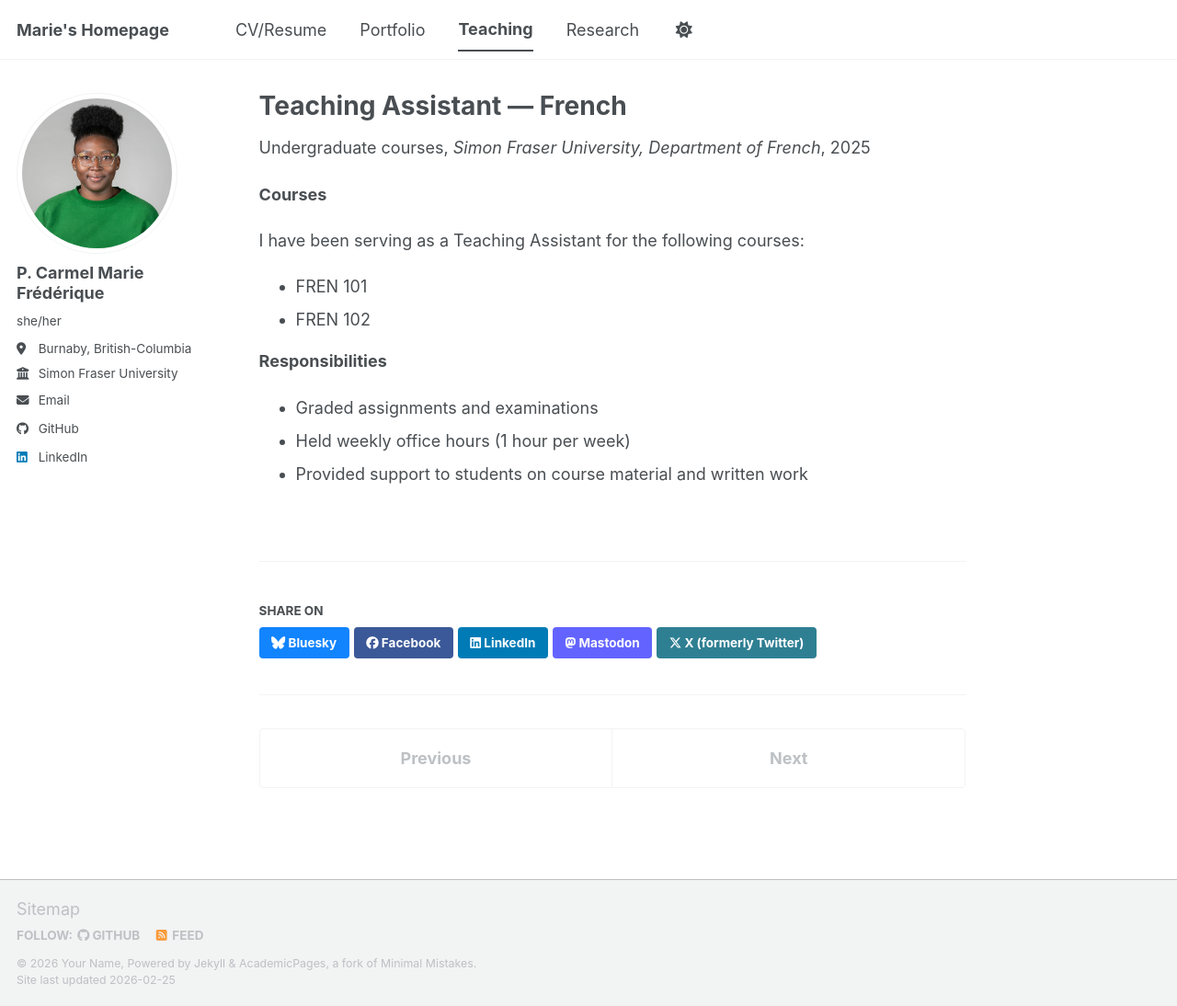
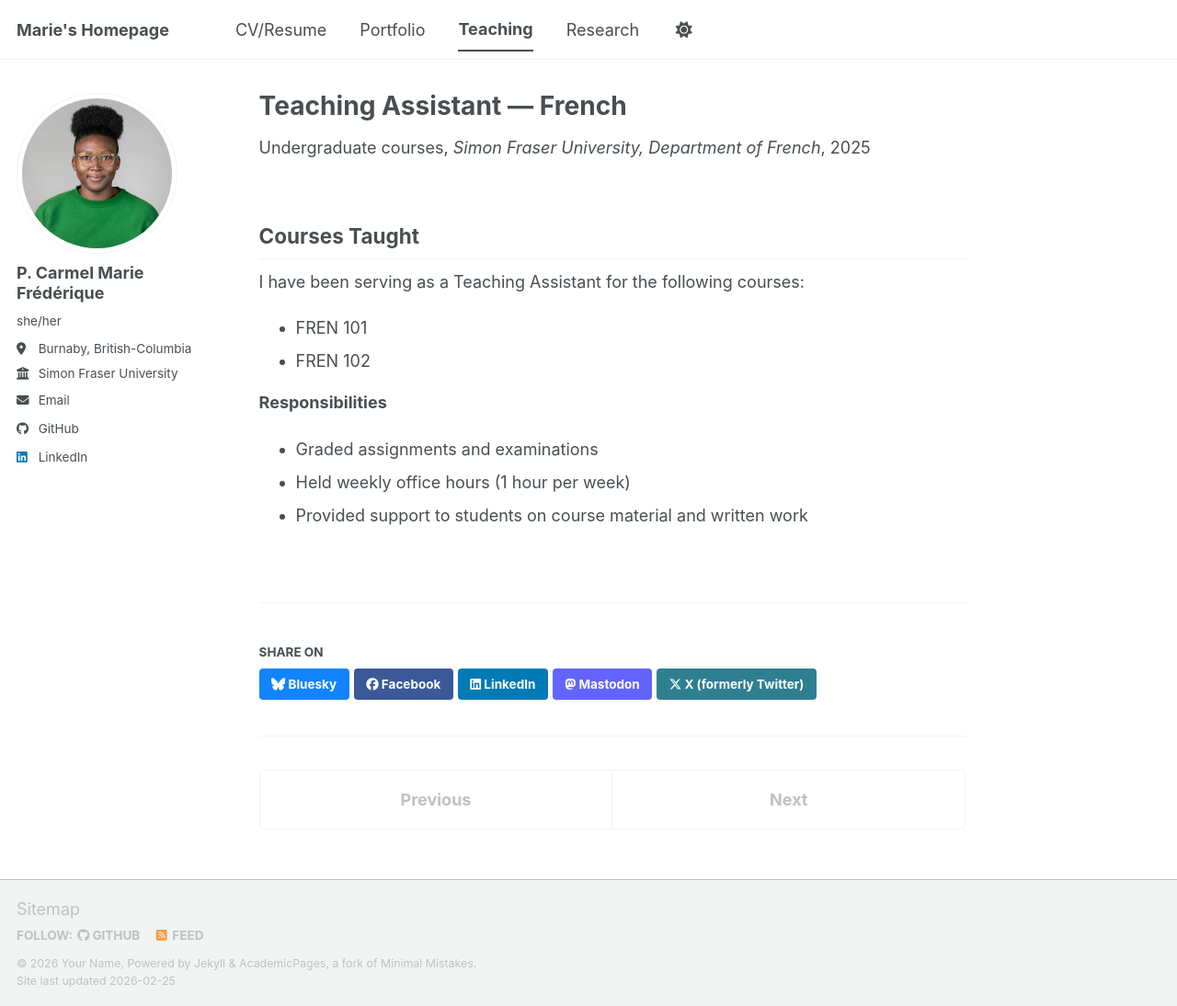
Before and after one commit to appgpk/appgpk.github.io, a Jekyll site: the page built from _teaching/2025-spring-teaching-2.md, in a window 1280 px wide and 1094 px high. Shown: the whole window at 92% size. Built offline with Jekyll 4.4.1, drawn with Linux system fonts in a browser that asks for light colours; a script bundle is joined from its source files by our own code; library files that are not in the unit come from our copies.

Commit message:
Update 2025-spring-teaching-2.md

```diff
--- a/_teaching/2025-spring-teaching-2.md
+++ b/_teaching/2025-spring-teaching-2.md
@@ -9,8 +9,7 @@ location: "Burnaby, Canada"
 ---
 
 
-**Courses**
-
+## Courses Taught
 I have been serving as a Teaching Assistant for the following courses:
 
 - FREN 101
```
